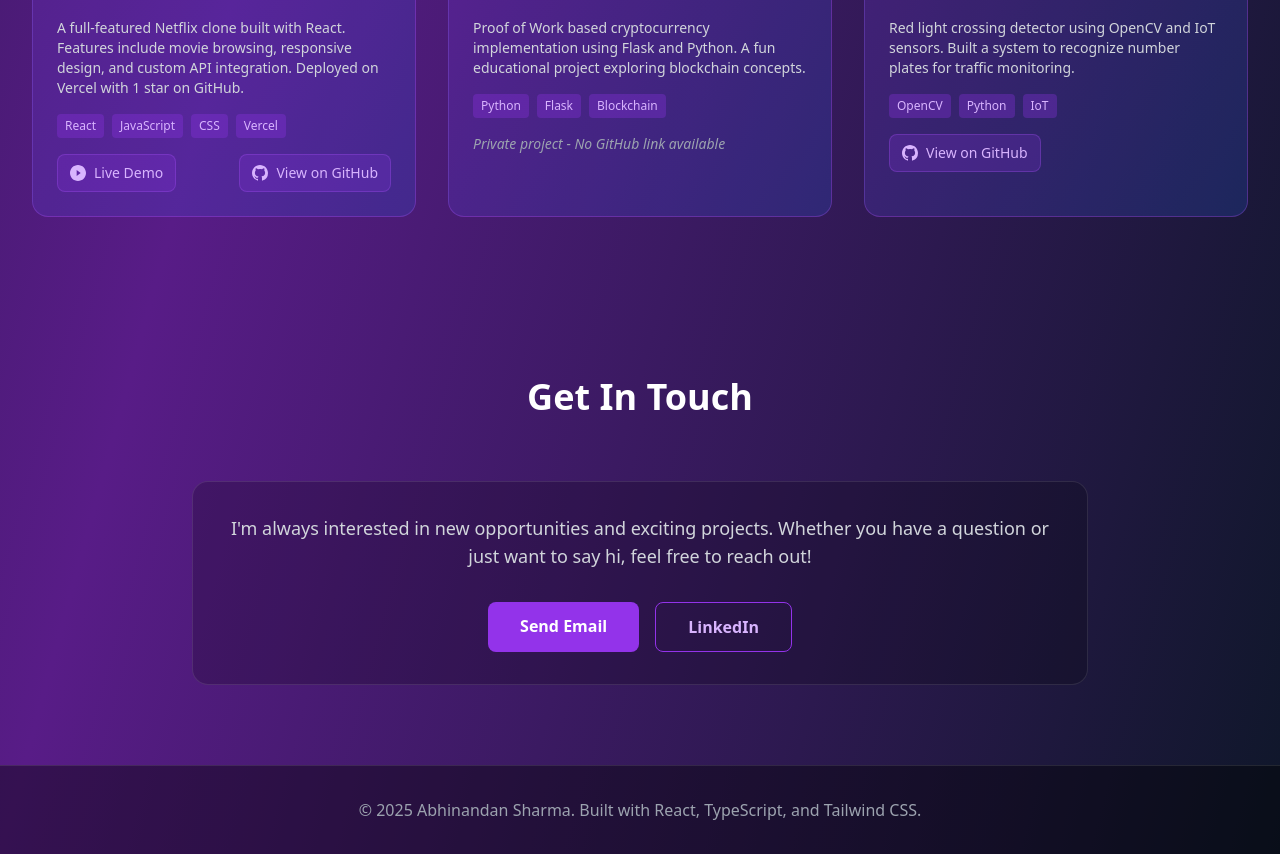
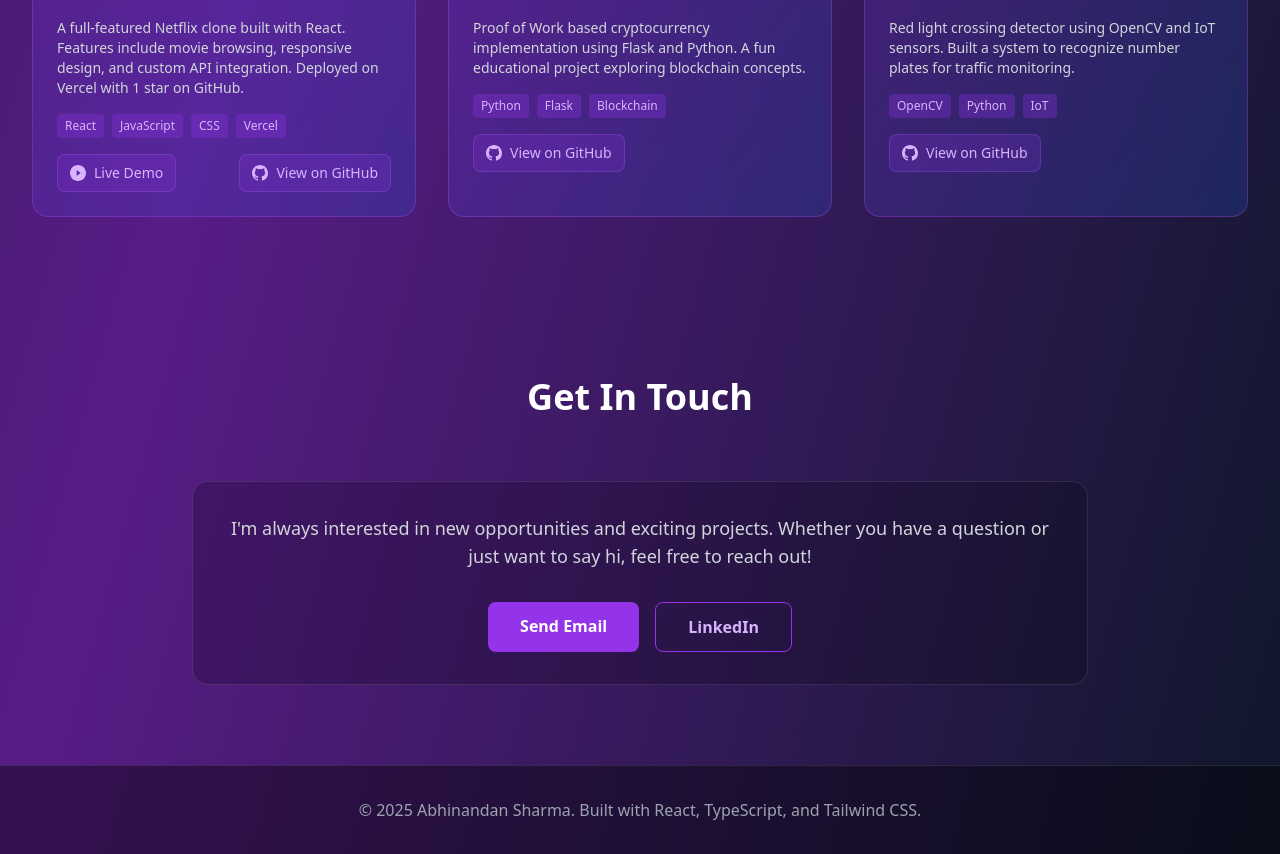
Before and after one commit to abhinandansharma/portfolio, a React (Create React App) app: page / in a window 1280 px wide. Shown: the part 3840-4694 px from the top of the page. Built offline with nearby package versions, Linux system fonts and the light colour scheme.

Commit message:
add link for starcoin

```diff
--- a/src/App.tsx
+++ b/src/App.tsx
@@ -424,9 +424,17 @@
                 <span className="px-2 py-1 bg-purple-600/30 text-purple-300 text-xs rounded">Flask</span>
                 <span className="px-2 py-1 bg-purple-600/30 text-purple-300 text-xs rounded">Blockchain</span>
               </div>
-              <div className="text-gray-400 text-sm italic">
-                Private project - No GitHub link available
-              </div>
+              <a
+                href="https://github.com/abhinandansharma/starcoin"
+                target="_blank"
+                rel="noopener noreferrer"
+                className="inline-flex items-center px-3 py-2 bg-purple-600/20 hover:bg-purple-600/40 text-purple-300 hover:text-white text-sm rounded-lg transition-all duration-300 border border-purple-500/30 hover:border-purple-400/60"
+              >
+                <svg className="w-4 h-4 mr-2" fill="currentColor" viewBox="0 0 20 20">
+                  <path fillRule="evenodd" d="M10 0C4.477 0 0 4.484 0 10.017c0 4.425 2.865 8.18 6.839 9.504.5.092.682-.217.682-.483 0-.237-.008-.868-.013-1.703-2.782.605-3.369-1.343-3.369-1.343-.454-1.158-1.11-1.466-1.11-1.466-.908-.62.069-.608.069-.608 1.003.07 1.531 1.032 1.531 1.032.892 1.53 2.341 1.088 2.91.832.092-.647.35-1.088.636-1.338-2.22-.253-4.555-1.113-4.555-4.951 0-1.093.39-1.988 1.029-2.688-.103-.253-.446-1.272.098-2.65 0 0 .84-.27 2.75 1.026A9.564 9.564 0 0110 4.844c.85.004 1.705.115 2.504.337 1.909-1.296 2.747-1.027 2.747-1.027.546 1.379.203 2.398.1 2.651.64.7 1.028 1.595 1.028 2.688 0 3.848-2.339 4.695-4.566 4.942.359.31.678.921.678 1.856 0 1.338-.012 2.419-.012 2.747 0 .268.18.58.688.482A10.019 10.019 0 0020 10.017C20 4.484 15.522 0 10 0z" clipRule="evenodd" />
+                </svg>
+                View on GitHub
+              </a>
             </div>
 
             {/* Number Plate Recognition */}
```
